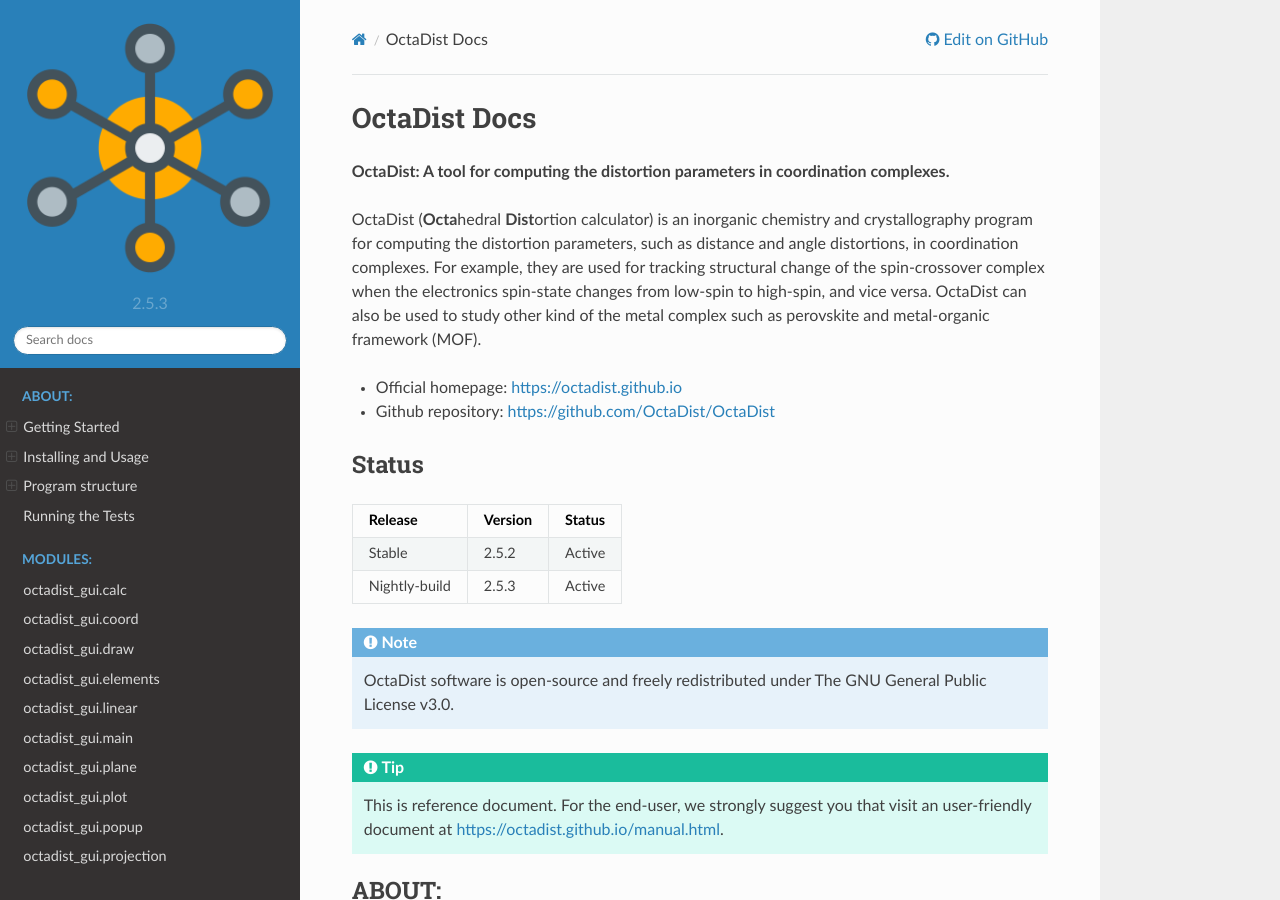
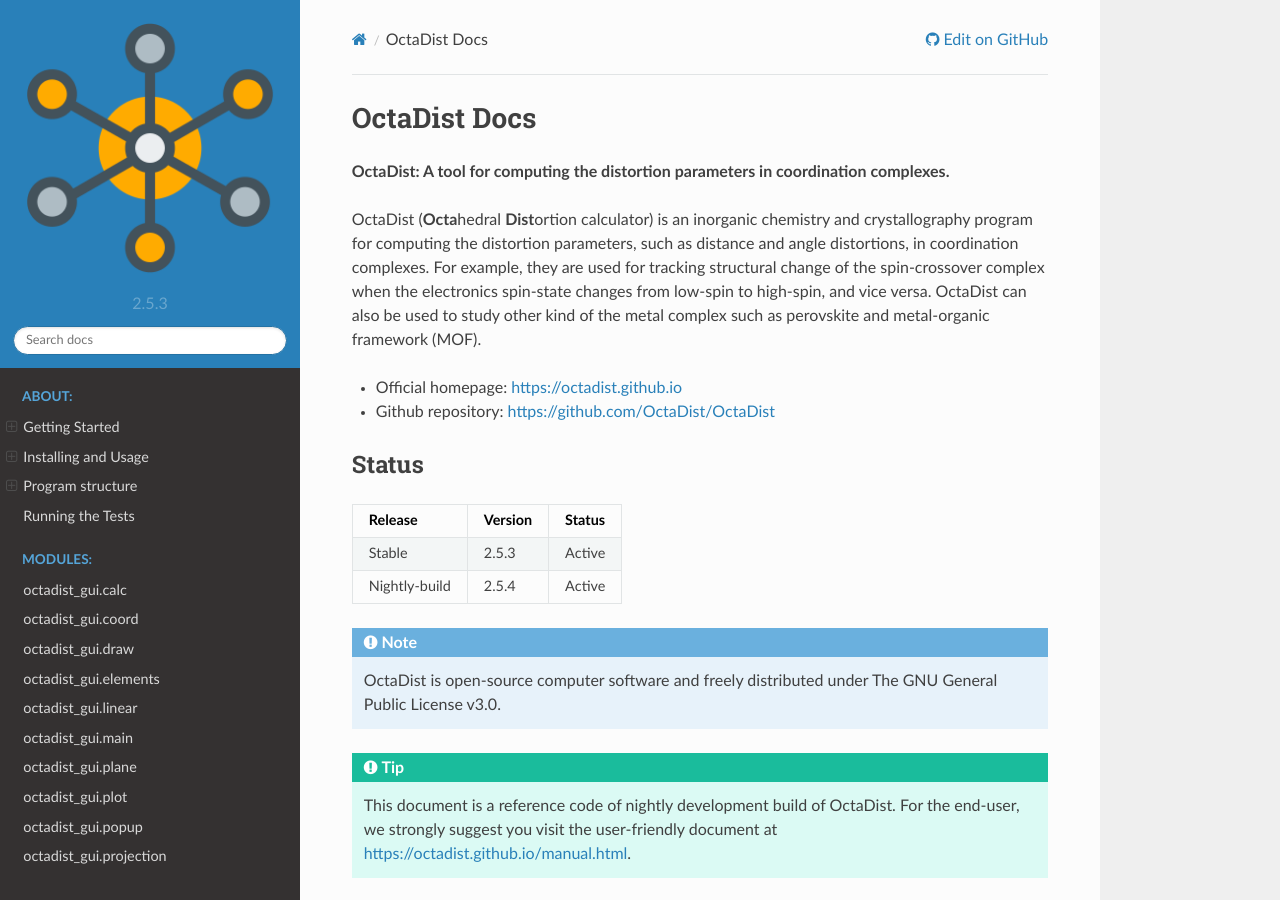
Before and after one commit to OctaDist/OctaDist, a Sphinx documentation site: the page built from docs/index.rst, in a window 1280 px wide and 900 px high. Built offline with Sphinx 7.4.7 and the Read the Docs theme 2.0.0, drawn with Linux system fonts in a browser that asks for light colours.

Commit message:
edited version of document.

```diff
--- a/docs/index.rst
+++ b/docs/index.rst
@@ -24,15 +24,17 @@
 =============         =======   ======
 Release               Version   Status
 =============         =======   ======
-Stable                2.5.2     Active
-Nightly-build         2.5.3     Active
+Stable                2.5.3     Active
+Nightly-build         2.5.4     Active
 =============         =======   ======
 
 .. note::
-   OctaDist software is open-source and freely redistributed under The GNU General Public License v3.0.
+   OctaDist is open-source computer software and freely distributed under
+   The GNU General Public License v3.0.
 
 .. tip::
-   This is reference document. For the end-user, we strongly suggest you that visit an user-friendly document
+   This document is a reference code of nightly development build of OctaDist.
+   For the end-user, we strongly suggest you visit the user-friendly document
    at https://octadist.github.io/manual.html.
 
 .. toctree::
```
